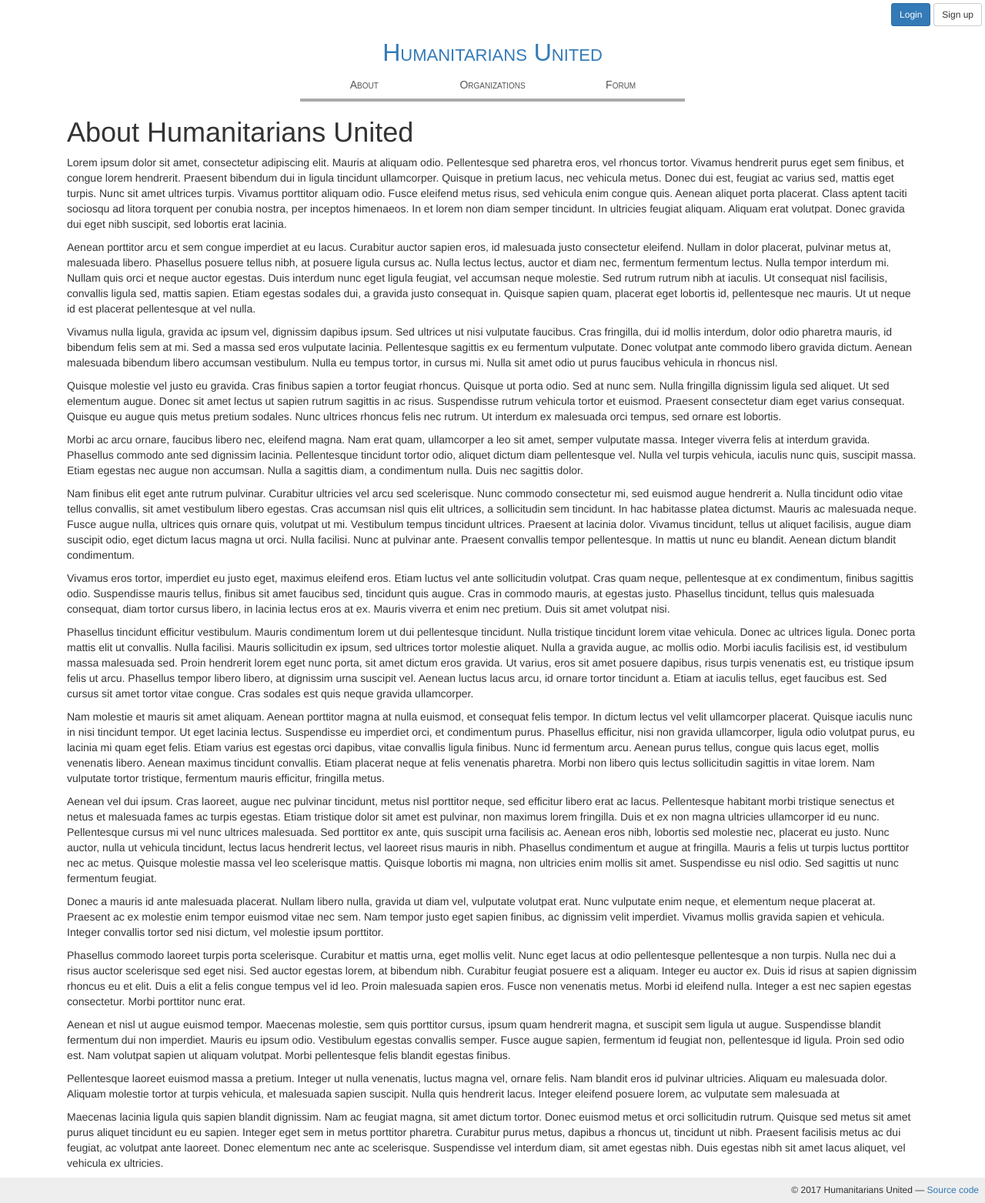
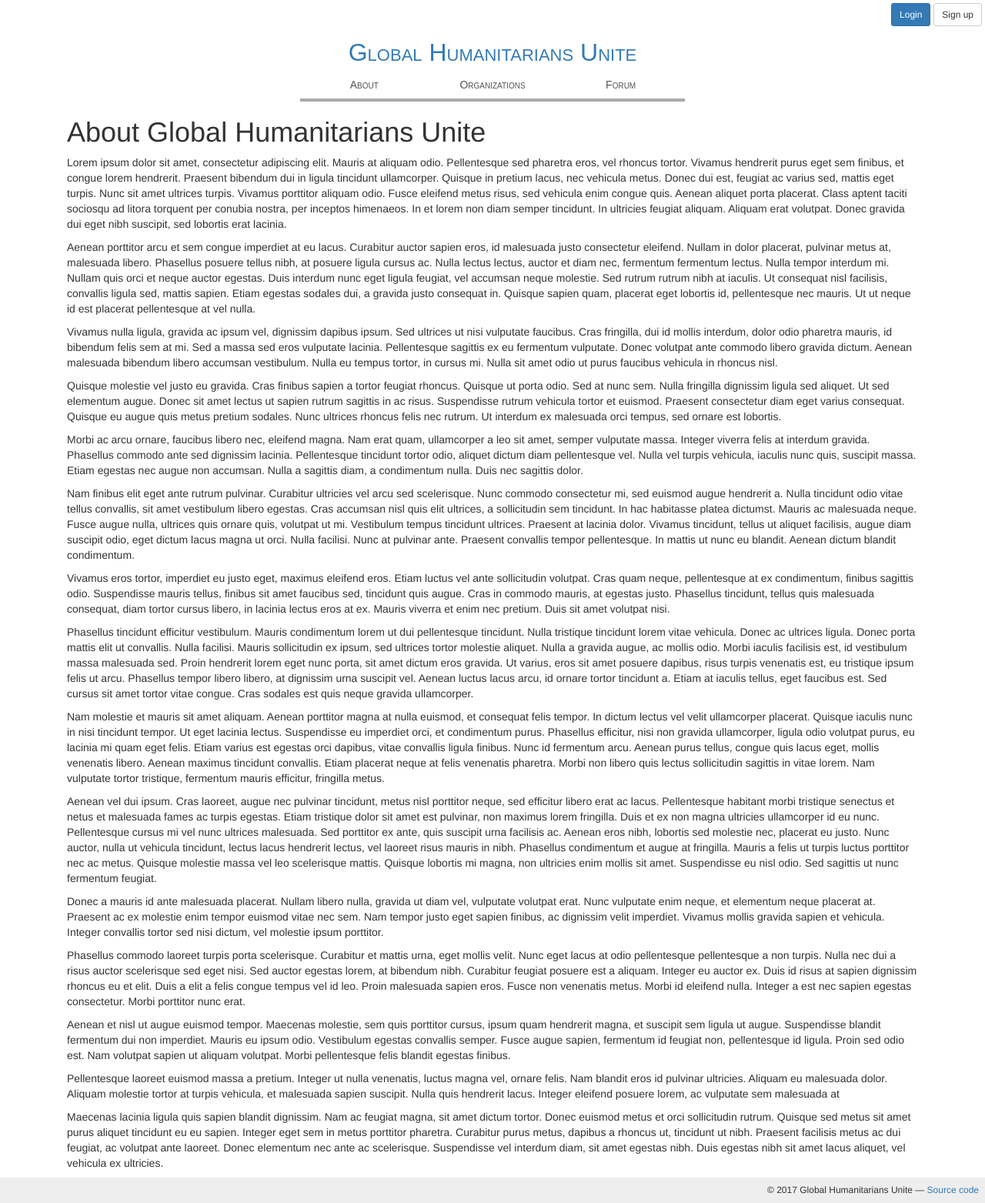
Before and after one commit to global-humanitarians-unite/ghu, a Django app: page /about/ in a window 1280 px wide. Shown: the whole page at 77% size. Run offline with Django 3.2, Linux system fonts and the light colour scheme; parts of the project's set-up code (start-up, migrations or seed data) failed here and were passed over; some libraries are stand-ins or nearby versions.

Commit message:
ghu_browser/templates: Update name to GHU
Rename title, footer, and header from Humanitarians United to Global
Humanitarians Unite.

```diff
--- a/ghu_web/ghu_browser/templates/ghu_browser/about.html
+++ b/ghu_web/ghu_browser/templates/ghu_browser/about.html
@@ -1,7 +1,7 @@
 {% extends 'ghu_browser/layout.html' %}
 {% block title %}About{% endblock %}
 {% block content %}
-    <h1>About Humanitarians United</h1>
+    <h1>About Global Humanitarians Unite</h1>
     <p>Lorem ipsum dolor sit amet, consectetur adipiscing elit. Mauris at aliquam odio. Pellentesque sed pharetra eros, vel rhoncus tortor. Vivamus hendrerit purus eget sem finibus, et congue lorem hendrerit. Praesent bibendum dui in ligula tincidunt ullamcorper. Quisque in pretium lacus, nec vehicula metus. Donec dui est, feugiat ac varius sed, mattis eget turpis. Nunc sit amet ultrices turpis. Vivamus porttitor aliquam odio. Fusce eleifend metus risus, sed vehicula enim congue quis. Aenean aliquet porta placerat. Class aptent taciti sociosqu ad litora torquent per conubia nostra, per inceptos himenaeos. In et lorem non diam semper tincidunt. In ultricies feugiat aliquam. Aliquam erat volutpat. Donec gravida dui eget nibh suscipit, sed lobortis erat lacinia.</p>
     <p>Aenean porttitor arcu et sem congue imperdiet at eu lacus. Curabitur auctor sapien eros, id malesuada justo consectetur eleifend. Nullam in dolor placerat, pulvinar metus at, malesuada libero. Phasellus posuere tellus nibh, at posuere ligula cursus ac. Nulla lectus lectus, auctor et diam nec, fermentum fermentum lectus. Nulla tempor interdum mi. Nullam quis orci et neque auctor egestas. Duis interdum nunc eget ligula feugiat, vel accumsan neque molestie. Sed rutrum rutrum nibh at iaculis. Ut consequat nisl facilisis, convallis ligula sed, mattis sapien. Etiam egestas sodales dui, a gravida justo consequat in. Quisque sapien quam, placerat eget lobortis id, pellentesque nec mauris. Ut ut neque id est placerat pellentesque at vel nulla.</p>
     <p>Vivamus nulla ligula, gravida ac ipsum vel, dignissim dapibus ipsum. Sed ultrices ut nisi vulputate faucibus. Cras fringilla, dui id mollis interdum, dolor odio pharetra mauris, id bibendum felis sem at mi. Sed a massa sed eros vulputate lacinia. Pellentesque sagittis ex eu fermentum vulputate. Donec volutpat ante commodo libero gravida dictum. Aenean malesuada bibendum libero accumsan vestibulum. Nulla eu tempus tortor, in cursus mi. Nulla sit amet odio ut purus faucibus vehicula in rhoncus nisl.</p>
--- a/ghu_web/ghu_browser/templates/ghu_browser/layout.html
+++ b/ghu_web/ghu_browser/templates/ghu_browser/layout.html
@@ -1,7 +1,7 @@
 {% load static %}<!DOCTYPE html>
 <html>
     <head>
-        <title>{% block title %}{% endblock %} — Humanitarians United</title>
+        <title>{% block title %}{% endblock %} — Global Humanitarians Unite</title>
         <meta name="viewport" content="width=device-width, initial-scale=1">
         <link href="{% static "/ghu_browser/css/style.css" %}" rel="stylesheet">
         <link href="{% static "/bootstrap/dist/css/bootstrap.min.css" %}" rel="stylesheet">
@@ -13,7 +13,7 @@
             <button type="button" class="btn btn-default btn-sm" data-toggle="modal" data-target="#register-modal">Sign up</button>
         </div>
         <header>
-            <a id="logo" href="{% url 'ghu_browser:home' %}">Humanitarians United</a>
+            <a id="logo" href="{% url 'ghu_browser:home' %}">Global Humanitarians Unite</a>
             <nav>
                 <ul>
                     <li><a href="{% url 'ghu_browser:about' %}">About</a></li><!--
@@ -23,7 +23,7 @@
             </nav>
         </header>
         <div id="content">{% block content %}{% endblock %}</div>
-        <div id="footer">&copy; 2017 Humanitarians United &mdash; <a href="https://github.com/humanitarians-united/hu">Source code</a></div>
+        <div id="footer">&copy; 2017 Global Humanitarians Unite &mdash; <a href="https://github.com/humanitarians-united/hu">Source code</a></div>
 
         {# Account modals #}
         <div id="login-modal" class="modal fade" tabindex="-1" role="dialog">
```
